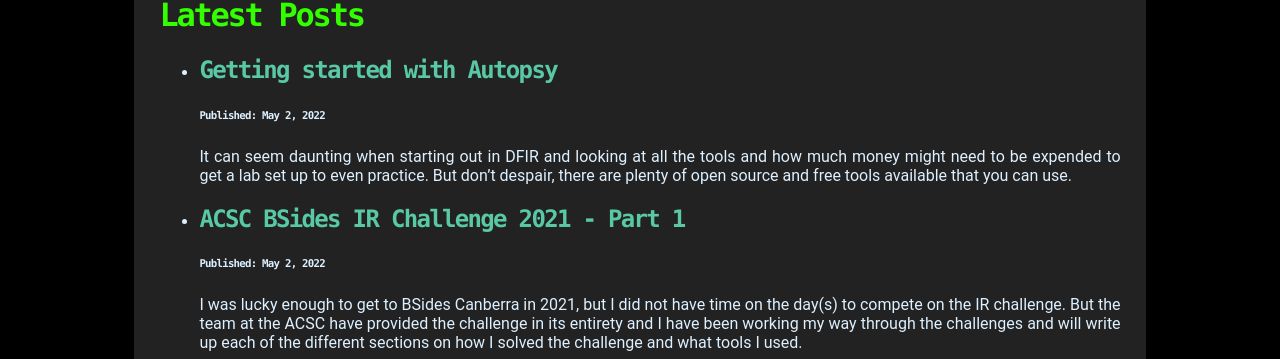
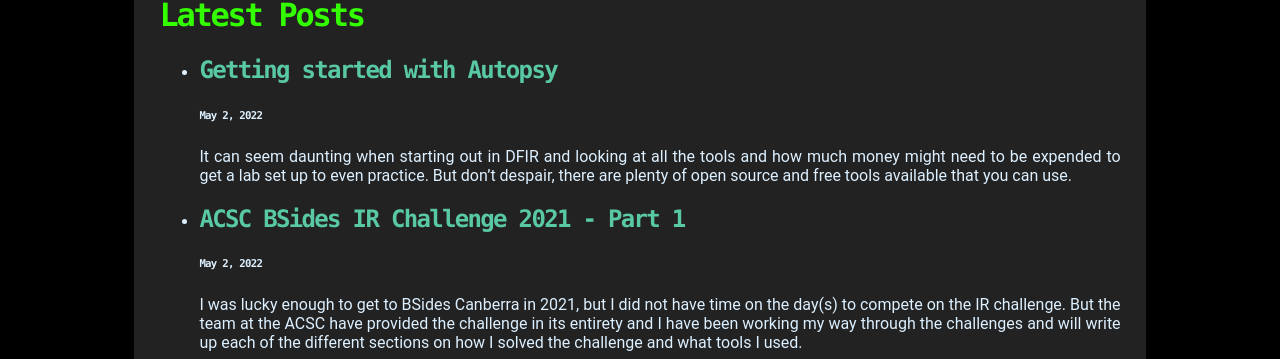
Before and after one commit to shannaniggans/fancy4n6.github.io, a Jekyll site: the page built from index.md, in a window 1280 px wide. Shown: the part 262-621 px from the top of the page. Built offline with Jekyll 4.4.1, drawn with Linux system fonts in a browser that asks for light colours; Markdown is read by kramdown in place of the engine named in the settings.

Commit message:
Update index.md

```diff
--- a/index.md
+++ b/index.md
@@ -10,7 +10,7 @@
     {% for post in site.posts %}
     <li><h2><a href="{{ post.url }}">{{ post.title }}</a></h2>
         {%- assign date_format = site.minima.date_format | default: '%b %-d, %Y' -%}
-        <h6>Published: {{ post.date | date: date_format }}</h6>
+        <h6>{{ post.date | date: date_format }}</h6>
         {{ post.excerpt }}
     </li>
     {% endfor %}
```
